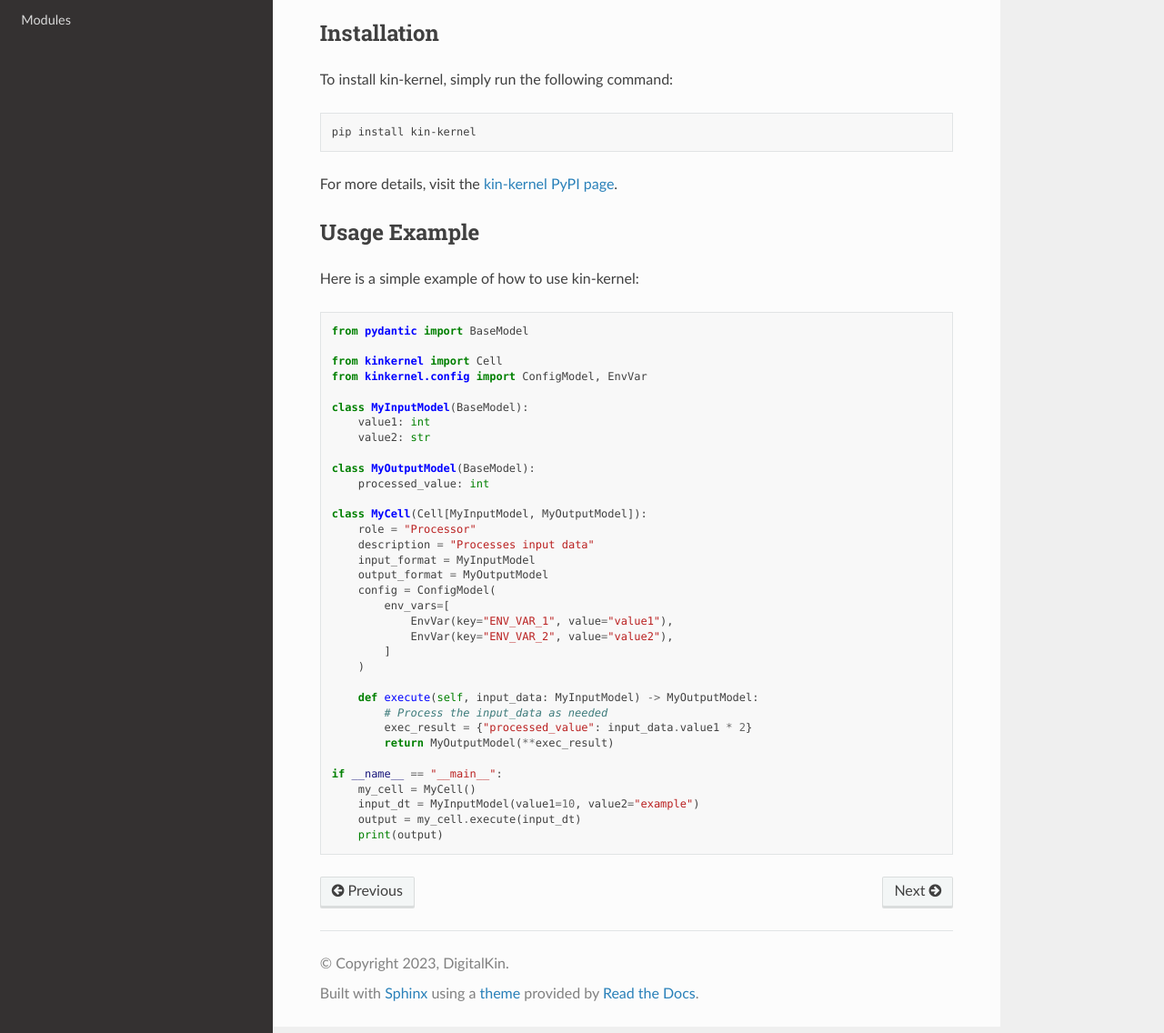
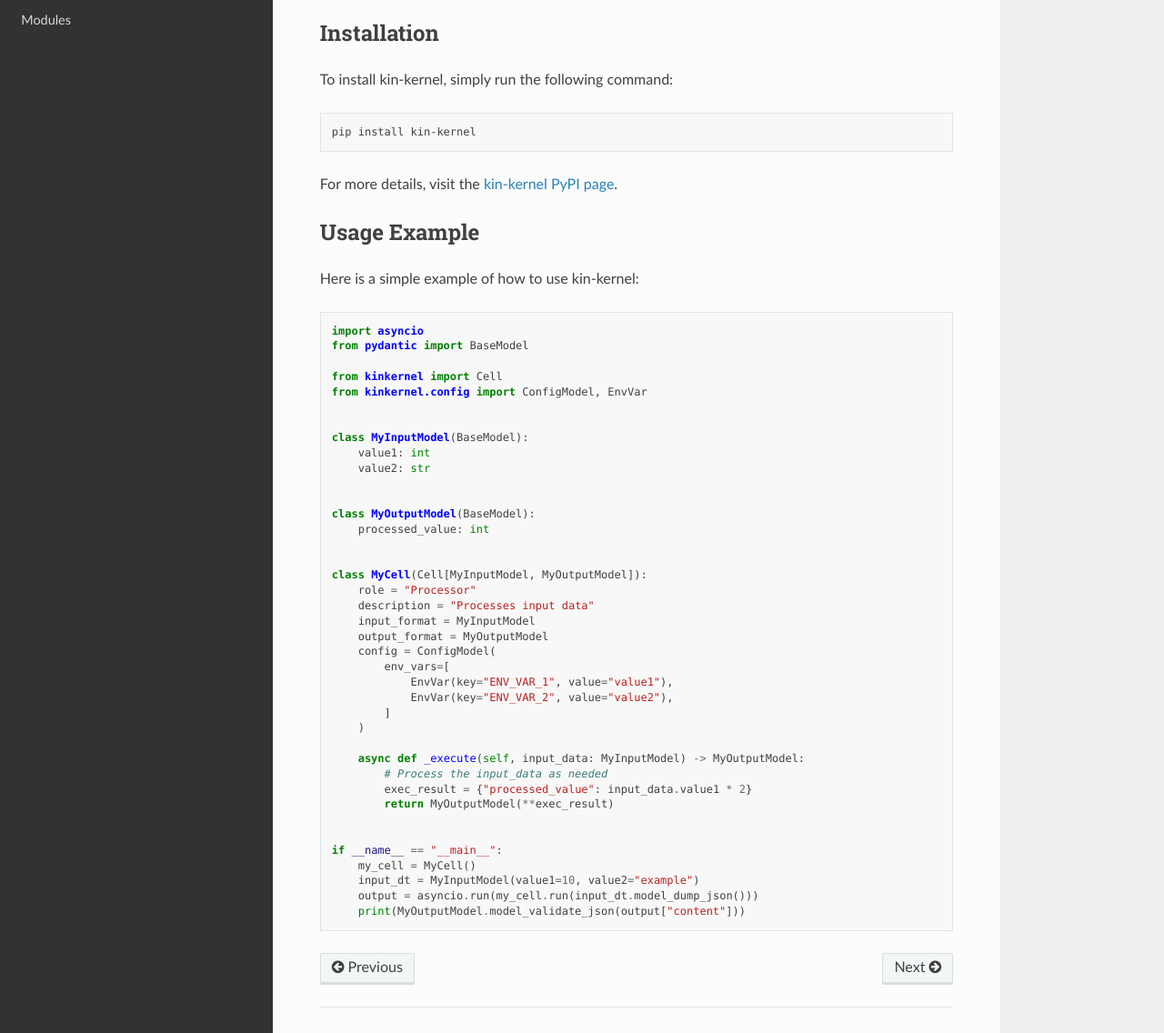
Before and after one commit to DigitalKin-ai/kin-kernel, a Sphinx documentation site: the page built from docs/quickstart.rst, in a window 1280 px wide and 1400 px high, cut to the strip 264-1400 px from the top of the window. Shown: the whole strip at 91% size. Built offline with Sphinx 7.4.7 and the Read the Docs theme 2.0.0, drawn with Linux system fonts in a browser that asks for light colours.

Commit message:
fix readme and doc examples (#7)
Update readme and documentation quickstart to add examples

```diff
--- a/docs/quickstart.rst
+++ b/docs/quickstart.rst
@@ -22,17 +22,21 @@ Here is a simple example of how to use kin-kernel:
 
 .. code-block:: python
 
+    import asyncio
     from pydantic import BaseModel
 
     from kinkernel import Cell
     from kinkernel.config import ConfigModel, EnvVar
 
+
     class MyInputModel(BaseModel):
         value1: int
         value2: str
 
+
     class MyOutputModel(BaseModel):
         processed_value: int
+
 
     class MyCell(Cell[MyInputModel, MyOutputModel]):
         role = "Processor"
@@ -46,13 +50,14 @@ Here is a simple example of how to use kin-kernel:
             ]
         )
 
-        def execute(self, input_data: MyInputModel) -> MyOutputModel:
+        async def _execute(self, input_data: MyInputModel) -> MyOutputModel:
             # Process the input_data as needed
             exec_result = {"processed_value": input_data.value1 * 2}
             return MyOutputModel(**exec_result)
 
+
     if __name__ == "__main__":
         my_cell = MyCell()
         input_dt = MyInputModel(value1=10, value2="example")
-        output = my_cell.execute(input_dt)
-        print(output)
+        output = asyncio.run(my_cell.run(input_dt.model_dump_json()))
+        print(MyOutputModel.model_validate_json(output["content"]))
```
Also changed, not shown: README.md (+16 -5 lines), docs/custom.css (added).
